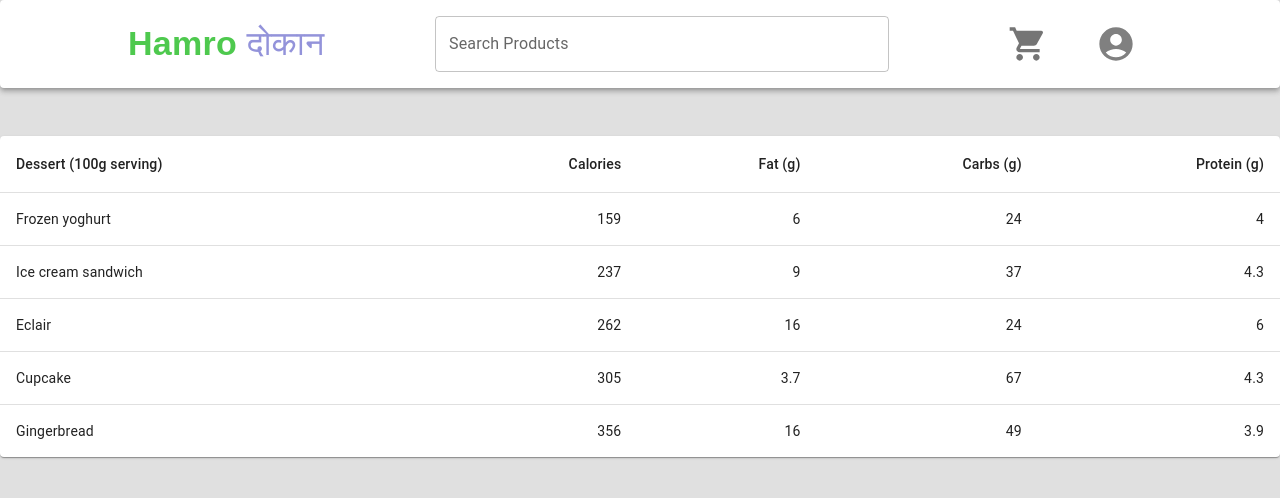
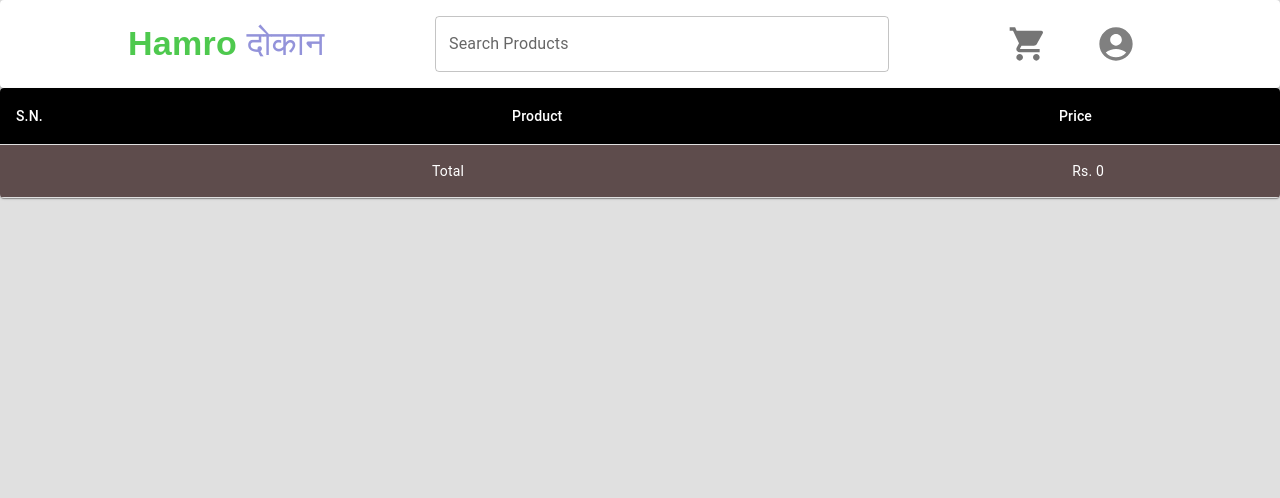
Before and after one commit to imprasanna/shopping-cart, a React (Create React App) app: page /cart in a window 1280 px wide. Shown: the top 498 px of the page. Built offline with nearby package versions, Linux system fonts and the light colour scheme.

Commit message:
Showing products in cart feature added

```diff
--- a/src/components/ProductDetails.js
+++ b/src/components/ProductDetails.js
@@ -32,7 +32,7 @@ const ProductDetails = (props) => {
           alignSelf: "flex-start",
         }}
       >
-        {props.price}
+        Rs. {props.price}
       </div>
     </div>
   );
--- a/src/pages/Cart.js
+++ b/src/pages/Cart.js
@@ -1,58 +1,114 @@
 import React from "react";
+import { styled } from "@mui/material/styles";
 import Table from "@mui/material/Table";
 import TableBody from "@mui/material/TableBody";
-import TableCell from "@mui/material/TableCell";
+import TableCell, { tableCellClasses } from "@mui/material/TableCell";
 import TableContainer from "@mui/material/TableContainer";
 import TableHead from "@mui/material/TableHead";
 import TableRow from "@mui/material/TableRow";
 import Paper from "@mui/material/Paper";
-import { useSelector } from "react-redux";
+import { Button } from "@mui/material";
+import { useDispatch, useSelector } from "react-redux";
+import { removeFromCart } from "../store/slices/CartSlice";
 
-function createData(name, calories, fat, carbs, protein) {
-  return { name, calories, fat, carbs, protein };
-}
+const StyledTableCell = styled(TableCell)(({ theme }) => ({
+  [`&.${tableCellClasses.head}`]: {
+    backgroundColor: theme.palette.common.black,
+    color: theme.palette.common.white,
+  },
+  [`&.${tableCellClasses.body}`]: {
+    fontSize: 14,
+  },
+}));
 
-const rows = [
-  createData("Frozen yoghurt", 159, 6.0, 24, 4.0),
-  createData("Ice cream sandwich", 237, 9.0, 37, 4.3),
-  createData("Eclair", 262, 16.0, 24, 6.0),
-  createData("Cupcake", 305, 3.7, 67, 4.3),
-  createData("Gingerbread", 356, 16.0, 49, 3.9),
-];
+const StyledTableRow = styled(TableRow)(({ theme }) => ({
+  "&:nth-of-type(odd)": {
+    backgroundColor: theme.palette.action.hover,
+  },
+  // hide last border
+  "&:last-child td, &:last-child th": {
+    border: 0,
+  },
+}));
 
 const Cart = () => {
+  const dispatch = useDispatch();
   const { carts } = useSelector((state) => state.cart);
-  console.log(carts);
+
+  const totalAmount = carts.reduce((acc, cart) => {
+    return (acc += parseInt(cart.price));
+  }, 0);
+
+  const handleRemoveProduct = (id) => {
+    dispatch(removeFromCart(id));
+  };
+
   return (
-    <TableContainer component={Paper} sx={{ marginTop: "3rem" }}>
-      <Table sx={{ minWidth: 650 }} aria-label="simple table">
+    <>
+      {carts ? (
+        <TableContainer component={Paper}>
+          <Table sx={{ minWidth: 700 }} aria-label="customized table">
             <TableHead>
               <TableRow>
-            <TableCell>Dessert (100g serving)</TableCell>
-            <TableCell align="right">Calories</TableCell>
-            <TableCell align="right">Fat&nbsp;(g)</TableCell>
-            <TableCell align="right">Carbs&nbsp;(g)</TableCell>
-            <TableCell align="right">Protein&nbsp;(g)</TableCell>
+                <StyledTableCell align="left">S.N.</StyledTableCell>
+                <StyledTableCell align="center">Product</StyledTableCell>
+                <StyledTableCell align="right">Price</StyledTableCell>
+                <StyledTableCell align="right"></StyledTableCell>
               </TableRow>
             </TableHead>
             <TableBody>
-          {rows.map((row) => (
-            <TableRow
-              key={row.name}
-              sx={{ "&:last-child td, &:last-child th": { border: 0 } }}
+              {carts.map((cart, i) => (
+                <StyledTableRow key={cart.id}>
+                  <StyledTableCell align="left">{i + 1}</StyledTableCell>
+                  <StyledTableCell
+                    sx={{ display: "flex", alignItems: "center" }}
+                    component="th"
+                    scope="row"
                   >
-              <TableCell component="th" scope="row">
-                {row.name}
-              </TableCell>
-              <TableCell align="right">{row.calories}</TableCell>
-              <TableCell align="right">{row.fat}</TableCell>
-              <TableCell align="right">{row.carbs}</TableCell>
-              <TableCell align="right">{row.protein}</TableCell>
-            </TableRow>
+                    <img src={cart.img} alt="" width="50px" />
+                    <div style={{ marginLeft: "2rem" }}>{cart.name}</div>
+                  </StyledTableCell>
+                  <StyledTableCell align="right">
+                    Rs. {cart.price}
+                  </StyledTableCell>
+                  {/* <StyledTableCell align="right">{}</StyledTableCell> */}
+                  <StyledTableCell align="right">
+                    <Button
+                      onClick={() => {
+                        handleRemoveProduct(cart.id);
+                      }}
+                      variant="contained"
+                      color="success"
+                    >
+                      ×
+                    </Button>
+                  </StyledTableCell>
+                </StyledTableRow>
               ))}
             </TableBody>
           </Table>
+          {/* #5e4c4c */}
+
+          <Table>
+            <TableRow
+              sx={{ background: "#5e4c4c", color: "white", fontSize: "1.3rem" }}
+            >
+              <StyledTableCell align="left"></StyledTableCell>
+              <StyledTableCell align="right">Total</StyledTableCell>
+              <StyledTableCell
+                sx={{ width: "50%", paddingLeft: "1rem" }}
+                align="right"
+              >
+                Rs. {totalAmount}
+              </StyledTableCell>
+              <StyledTableCell align="right"></StyledTableCell>
+            </TableRow>
+          </Table>
         </TableContainer>
+      ) : (
+        <div>No products added to cart!!!</div>
+      )}
+    </>
   );
 };
 
--- a/src/pages/IndividaulProduct.js
+++ b/src/pages/IndividaulProduct.js
@@ -6,7 +6,8 @@ import { addToCart, removeFromCart } from "../store/slices/CartSlice";
 import { products } from "../utilities/constants";
 import Alert from "@mui/material/Alert";
 import Stack from "@mui/material/Stack";
-import { toast } from "react-toastify";
+import { ToastContainer, toast } from "react-toastify";
+import "react-toastify/dist/ReactToastify.css";
 // import { useParams } from "react-router-dom";
 
 const IndividaulProduct = () => {
@@ -26,17 +27,13 @@ const IndividaulProduct = () => {
         Product added to cart!
       </Alert>
     </Stack>;
-    toast.success("hello");
+    toast.success("Product added to cart!", { autoClose: 2000 });
   };
 
   const handleRemoveFromCart = (event, id) => {
     event.stopPropagation();
     dispatch(removeFromCart(id));
-    <Stack sx={{ width: "100%" }} spacing={2}>
-      <Alert variant="filled" severity="error">
-        Product removed from cart!
-      </Alert>
-    </Stack>;
+    toast.error("Product removed from cart!", { autoClose: 2000 });
   };
 
   const findProduct = carts.find((cart) => cart.id === productsShow.id);
@@ -70,9 +67,10 @@ const IndividaulProduct = () => {
                 marginBottom: "1rem",
               }}
             >
-              {productsShow.price}
+              Rs. {productsShow.price}
             </div>
             {findProduct ? (
+              <div>
                 <Button
                   variant="contained"
                   color="success"
@@ -82,13 +80,18 @@ const IndividaulProduct = () => {
                 >
                   Remove from cart
                 </Button>
+                <ToastContainer />
+              </div>
             ) : (
+              <div>
                 <Button
                   variant="contained"
                   onClick={(event) => handleAddToCart(event, productsShow.id)}
                 >
                   Add to cart
                 </Button>
+                <ToastContainer />
+              </div>
             )}
           </div>
         </div>
```
Also changed, not shown: src/utilities/constants.js (+30 -30 lines). Lines whose indentation alone changed are shown as unchanged.
